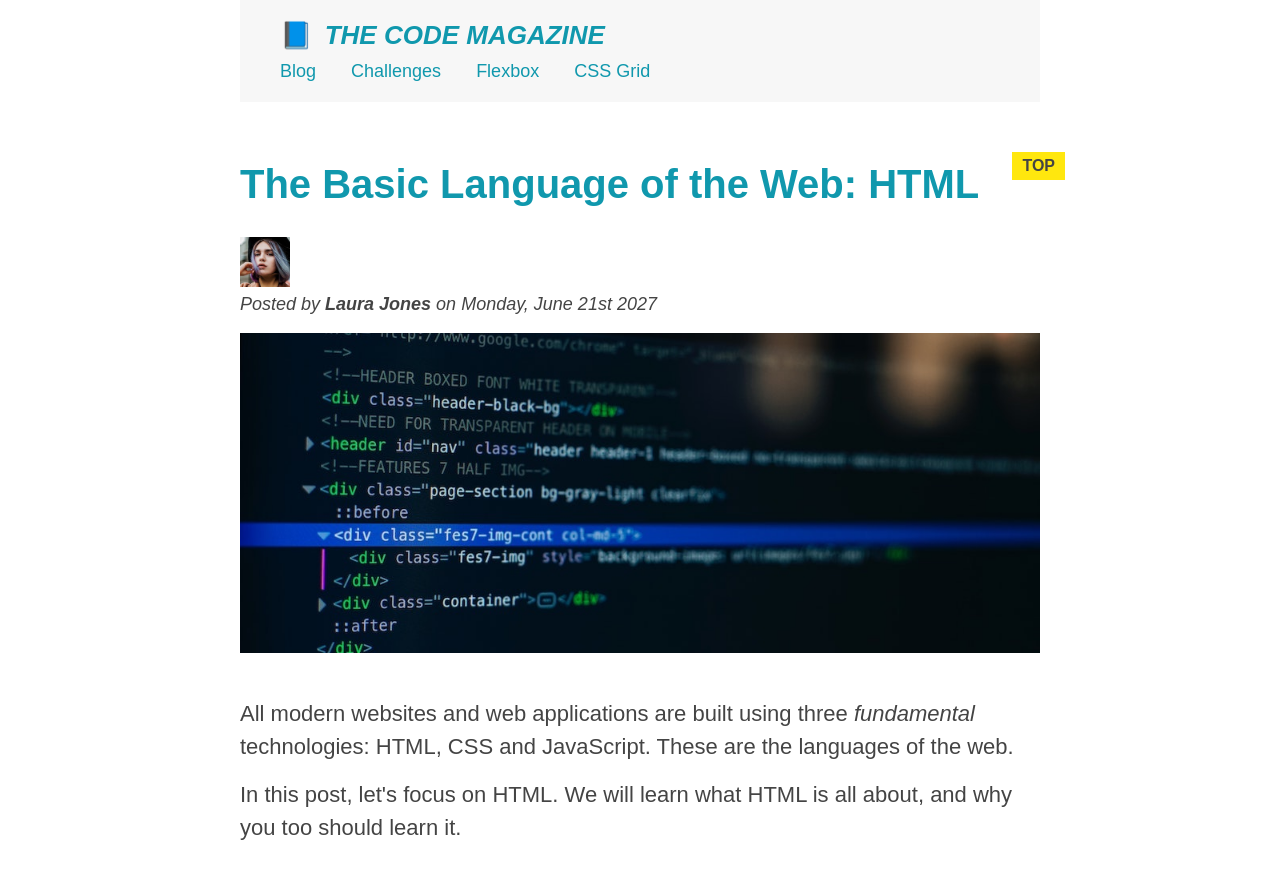
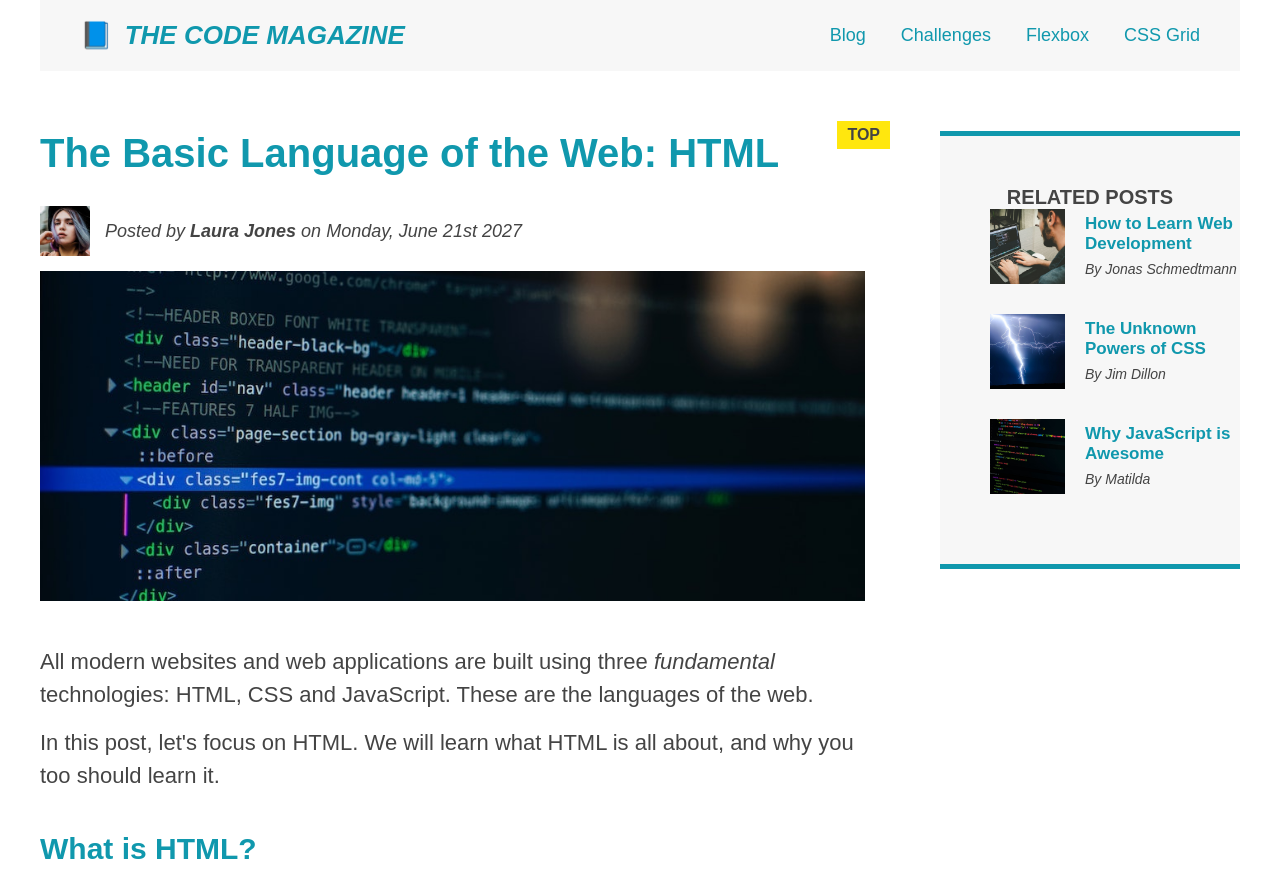
Before and after one commit to hamidreza8968/The-Code-Magazine, a plain HTML site: page index.html in a window 1280 px wide. Shown: the top 869 px of the page. Drawn offline with Linux system fonts and the light colour scheme.

Commit message:
adding layout to page with flex-box

```diff
--- a/index.html
+++ b/index.html
@@ -16,29 +16,35 @@
 <h6>The Basic Language of the Web: HTML</h6>
 -->
 <div class="container">
+
     <header class="main-header">
         <h1>📘 The Code Magazine</h1>
 
         <nav>
             <a href="blog.html">Blog</a>
             <a href="#">Challenges</a>
-            <a href="#">Flexbox</a>
-            <a href="#">CSS Grid</a>
+            <a href="flexbox.html">Flexbox</a>
+            <a href="css-grid.html">CSS Grid</a>
         </nav>
     </header>
 
+    <div class="flex">
         <article>
             <header class="post-header">
                 <h2>The Basic Language of the Web: HTML</h2>
 
+                <div class="author-box">
                     <img
+                            class="author-img"
                             src="img/laura-jones.jpg"
                             alt="Headshot of Laura Jones"
                             height="50"
                             width="50"
                     />
 
-            <p id="author">Posted by <strong>Laura Jones</strong> on Monday, June 21st 2027</p>
+                    <p class="author">Posted by <strong>Laura Jones</strong> on Monday, June 21st 2027</p>
+
+                </div>
 
                 <img
                         src="img/post-img.jpg"
@@ -116,33 +122,45 @@
             <h4>Related posts</h4>
 
             <ul class="related">
-            <li>
+                <li class="related-post">
                     <img
+                            class="related-img"
                             src="img/related-1.jpg"
                             alt="Person programming"
                             width="75"
                             height="75"
                     />
-                <a href="#">How to Learn Web Development</a>
+                    <div>
+                        <a href="#" class="related-link">How to Learn Web Development</a>
                         <p class="related-author">By Jonas Schmedtmann</p>
+                    </div>
+
                 </li>
-            <li>
+                <li class="related-post">
                     <img src="img/related-2.jpg" alt="Lightning" width="75" heigth="75"/>
-                <a href="#">The Unknown Powers of CSS</a>
+                    <div>
+                        <a href="#" class="related-link">The Unknown Powers of CSS</a>
                         <p class="related-author">By Jim Dillon</p>
+                    </div>
+
                 </li>
-            <li>
+                <li class="related-post">
                     <img
                             src="img/related-3.jpg"
                             alt="JavaScript code on a screen"
                             width="75"
                             height="75"
                     />
-                <a href="#">Why JavaScript is Awesome</a>
+                    <div>
+                        <a href="#" class="related-link">Why JavaScript is Awesome</a>
                         <p class="related-author">By Matilda</p>
+                    </div>
                 </li>
             </ul>
         </aside>
+
+    </div>
+
 
     <footer>
         <p id="copyright">Copyright &copy; 2027 by The Code Magazine.</p>
--- a/style.css
+++ b/style.css
@@ -3,6 +3,7 @@
 *{
     margin: 0;
     padding: 0;
+    box-sizing: border-box;
 }
 body{
     font-family: sans-serif;
@@ -11,7 +12,7 @@ body{
 }
 
 .container{
-    width: 800px;
+    width: 1200px;
     margin: 0 auto;
 }
 
@@ -34,7 +35,7 @@ nav a:link{
 
     display: inline-block;
     margin-right: 30px;
-    margin-top: 10px;
+    /*margin-top: 10px;*/
 
 }
 
@@ -116,7 +117,7 @@ li:last-child{
 /*header p{*/
 /*    font-style: italic;*/
 /*}*/
-#author{
+.author{
     font-style: italic;
     font-size: 18px;
 }
@@ -203,3 +204,60 @@ h2::after{
     top: -10px;
     right: -25px;
 }
+
+/*FLEX BOX :*/
+.main-header{
+    display: flex;
+    justify-content: space-between;
+    align-items: center;
+}
+
+.author-box{
+    display: flex;
+    align-items: center;
+    margin-bottom: 15px;
+}
+
+.author{
+    margin-bottom: 0;
+    margin-left: 15px;
+}
+
+.related-post{
+    display: flex;
+    align-items: center;
+    gap: 20px;
+    margin-bottom: 30px;
+}
+
+.related-author{
+    margin-bottom: 0;
+    font-size: 14px;
+    font-weight: normal;
+    font-style: italic;
+}
+
+.related-link:link{
+    font-size: 17px;
+    font-weight: bold;
+    font-style: normal;
+    display: block;
+    margin-bottom: 5px;
+}
+
+.flex{
+    display: flex;
+    gap: 75px;
+    margin-bottom: 60px;
+    align-items: flex-start;
+}
+
+article{
+    flex: 1;
+    margin-bottom: 0;
+}
+aside{
+    /*flex-basis: 300px;*/
+    /*flex-shrink: 0;*/
+    flex: 0 0 300px;
+}
```
Also changed, not shown: blog.html (deleted, +0 -10 lines), css-grid.html (added, +80 -0 lines), flexbox.html (added, +59 -0 lines), content.txt (deleted), 1 other file. Lines whose indentation alone changed are shown as unchanged.
